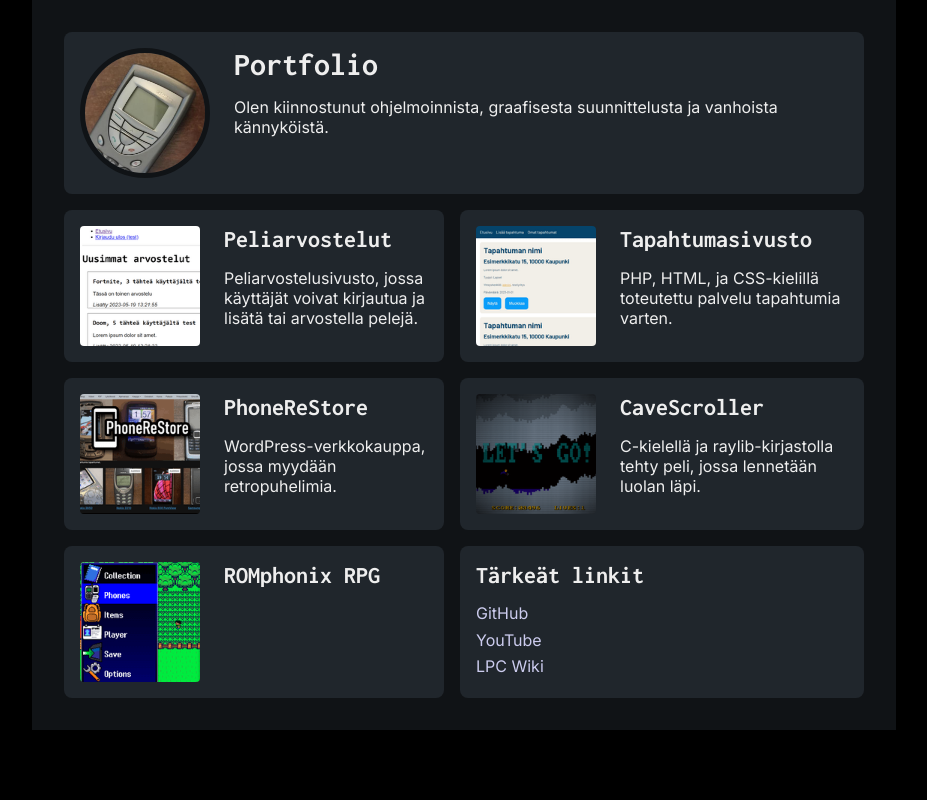
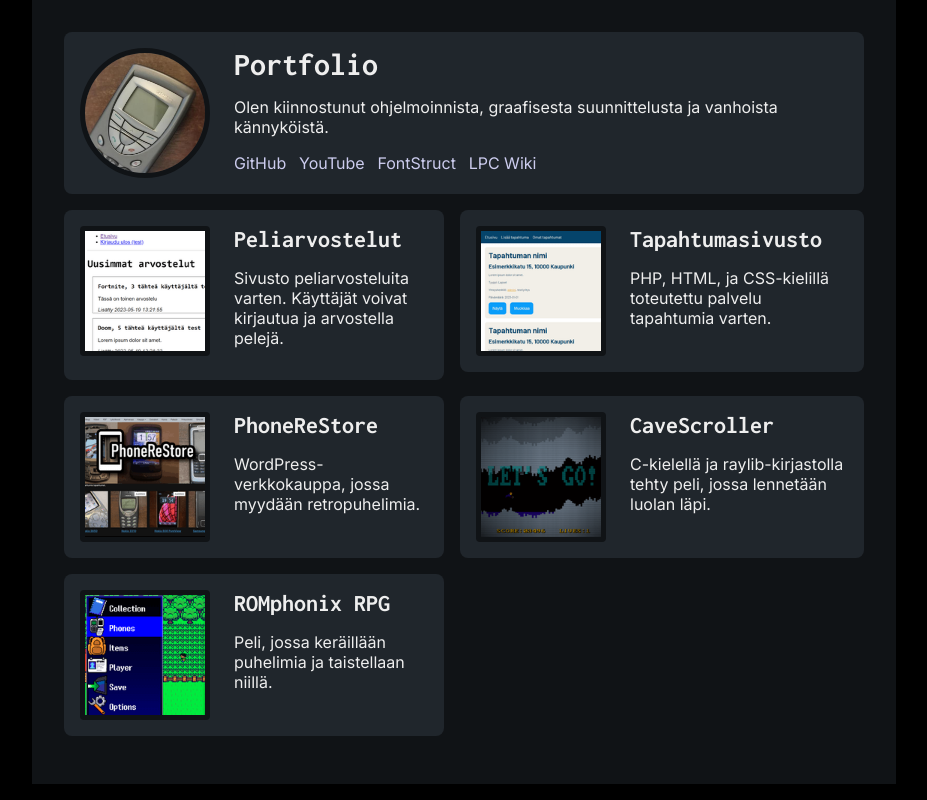
Before and after one commit to gtrxAC/gtrxAC.github.io, a plain HTML site: page index.html in a window 1280 px wide. Shown: the whole page, without its empty margins (176-1103 px from the left). Drawn offline with Linux system fonts and the light colour scheme.

Commit message:
Lisätty linkit projekteille

```diff
--- a/index.html
+++ b/index.html
@@ -10,59 +10,66 @@
 <body>
     <main>
         <div class="row">
-            <div ></div>
-            <div class="imgsection">
+            <div class="section">
                 <img id="avatar" src="img/avatar.jpg" alt="Avatar" width="160px" height="160px">
                 <div>
                     <h1>Portfolio</h1>
                     <p>Olen kiinnostunut ohjelmoinnista, graafisesta suunnittelusta ja vanhoista kännyköistä.</p>
+                    <div style="display: flex; gap: 0.8em;">
+                        <a href="https://github.com/gtrxAC" target="_blank">GitHub</a>
+                        <a href="https://youtube.com/@gtrxAC" target="_blank">YouTube</a>
+                        <a href="https://fontstruct.com/fontstructors/2111997/gtrxac" target="_blank">FontStruct</a>
+                        <a href="https://lpcwiki.miraheze.org/wiki/User:GtrxAC" target="_blank">LPC Wiki</a>
+                    </div>
                 </div>
             </div>
         </div>
         <div class="row" style="grid-template-columns: auto auto;">
-            <div class="imgsection">
+            <a href="https://arvostelut.paltuo22.treok.io/" target="_blank">
+                <div class="section">
                     <img src="img/ht1.png" alt="Peliarvostelut" width="120px" height="120px">
                     <div>
                         <h2>Peliarvostelut</h2>
-                    <p>Peliarvostelusivusto, jossa käyttäjät voivat kirjautua ja lisätä tai arvostella pelejä.</p>
+                        <p>Sivusto peliarvosteluita varten. Käyttäjät voivat kirjautua ja arvostella pelejä.</p>
                     </div>
                 </div>
-            <div class="imgsection">
+            </a>
+            <a href="https://ht2.paltuo22.treok.io/" target="_blank">
+                <div class="section">
                     <img src="img/ht2.png" alt="Tapahtumasivusto" width="120px" height="120px">
                     <div>
                         <h2>Tapahtumasivusto</h2>
                         <p>PHP, HTML, ja CSS-kielillä toteutettu palvelu tapahtumia varten.</p>
                     </div>
                 </div>
-            <div class="imgsection">
+            </a>
+            <a href="https://paltuo22.treok.io" target="_blank">
+                <div class="section">
                     <img src="img/phonerestore.png" alt="PhoneReStore" width="120px" height="120px">
                     <div>
                         <h2>PhoneReStore</h2>
                         <p>WordPress-verkkokauppa, jossa myydään retropuhelimia.</p>
                     </div>
                 </div>
-            <div class="imgsection">
+            </a>
+            <a href="https://gtrxac.itch.io/cavescroller" target="_blank">
+                <div class="section">
                     <img src="img/cavescroller.png" alt="CaveScroller" width="120px" height="120px">
                     <div>
                         <h2>CaveScroller</h2>
                         <p>C-kielellä ja raylib-kirjastolla tehty peli, jossa lennetään luolan läpi.</p>
                     </div>
                 </div>
-            <div class="imgsection">
+            </a>
+            <a href="https://github.com/gtrxAC/romphonix-rpg" target="_blank">
+                <div class="section">
                     <img src="img/rpg.png" alt="ROMphonix RPG" width="120px" height="120px">
                     <div>
                         <h2>ROMphonix RPG</h2>
-                    <p></p>
+                        <p>Peli, jossa keräillään puhelimia ja taistellaan niillä.</p>
                     </div>
                 </div>
-            <div class="section">
-                <h2>Tärkeät linkit</h2>
-                <ul>
-                    <li><a href="https://github.com/gtrxAC">GitHub</a></li>
-                    <li><a href="https://youtube.com/@gtrxAC">YouTube</a></li>
-                    <li><a href="https://lpcwiki.miraheze.org/wiki/User:GtrxAC">LPC Wiki</a></li>
-                </ul>
-            </div>
+            </a>
         </div>
     </main>
 </body>
--- a/style.css
+++ b/style.css
@@ -18,8 +18,7 @@ body {
 main {
     max-width: 800px;
     background-color: var(--background1);
-    padding-top: 1em;
-    padding: 1em 2em;
+    padding: 2em;
     margin: 0 auto;
     font-family: "Inter", sans-serif;
 }
@@ -49,19 +48,25 @@ a:hover {
     padding: 1em;
 }
 
-.imgsection {
+/* _____________________________________________________________________________
+
+  Image sections (boxes)
+_____________________________________________________________________________ */
+
+.section {
     background-color: var(--background2);
     border-radius: 8px;
     padding: 1em;
     display: flex;
     gap: 1.5em;
 }
-.imgsection img {
+.section img {
     width: 120px;
     height: 120px;
     border-radius: 4px;
+    border: solid var(--background1) 5px;
 }
-.imgsection img::after {
+.section img::after {
     box-shadow: inset 5px 5px black;
     content: '';
     display: block;
@@ -69,6 +74,9 @@ a:hover {
     position: absolute;
     top: 0;
     width: 100%;
+}
+a:has(.section) {
+    color: unset;
 }
 
 #avatar {
@@ -84,16 +92,6 @@ ul {
 ul li {
     padding: 0.2em 0;
     display: flex;
-}
-
-.tag {
-    background-color: var(--text);
-    color: var(--background);
-    border-radius: 8px;
-    padding: 2px 6px;
-    font-size: 12px;
-    font-weight: bold;
-    margin: 0 6px;
 }
 
 /* _____________________________________________________________________________
```
Lines whose indentation alone changed are shown as unchanged.
